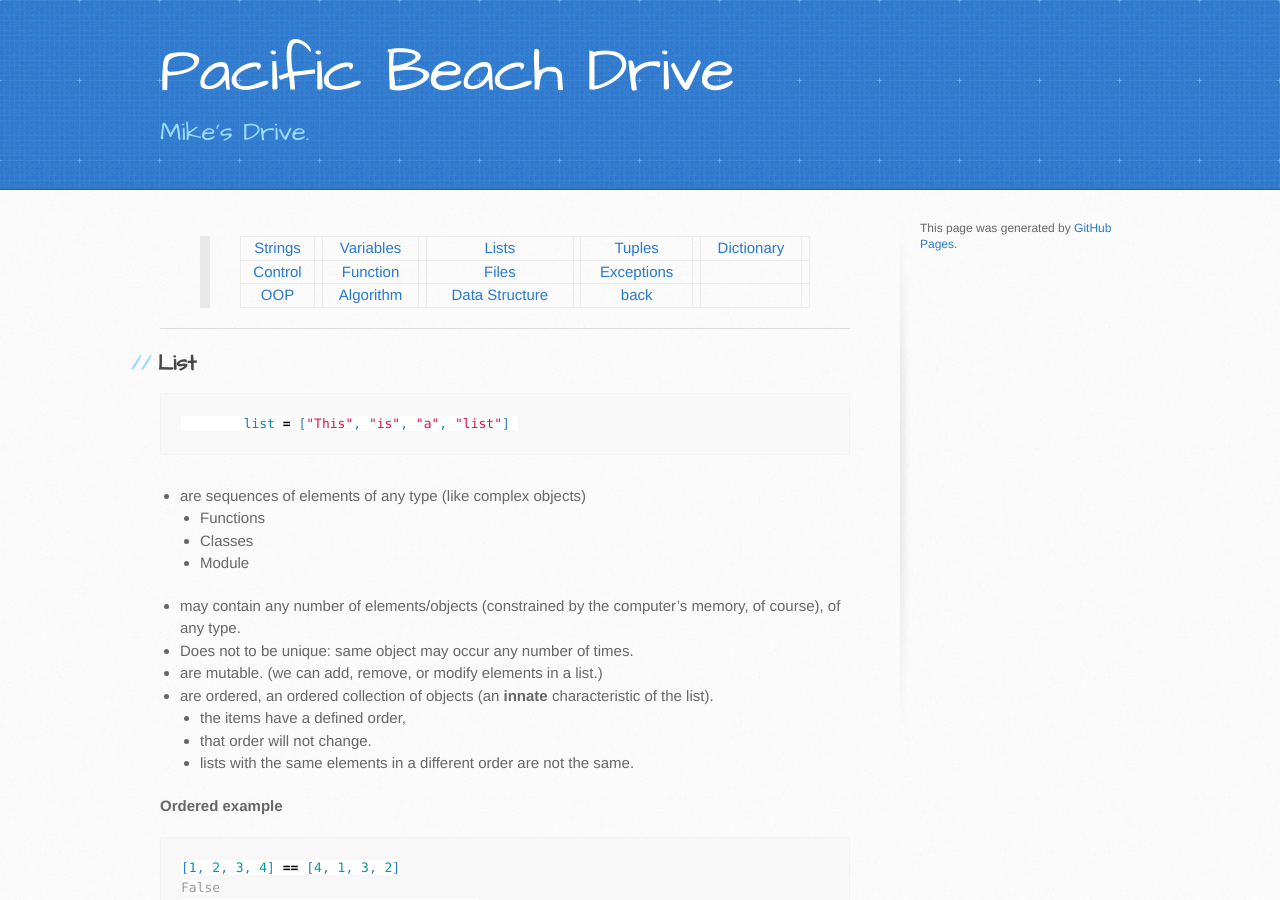
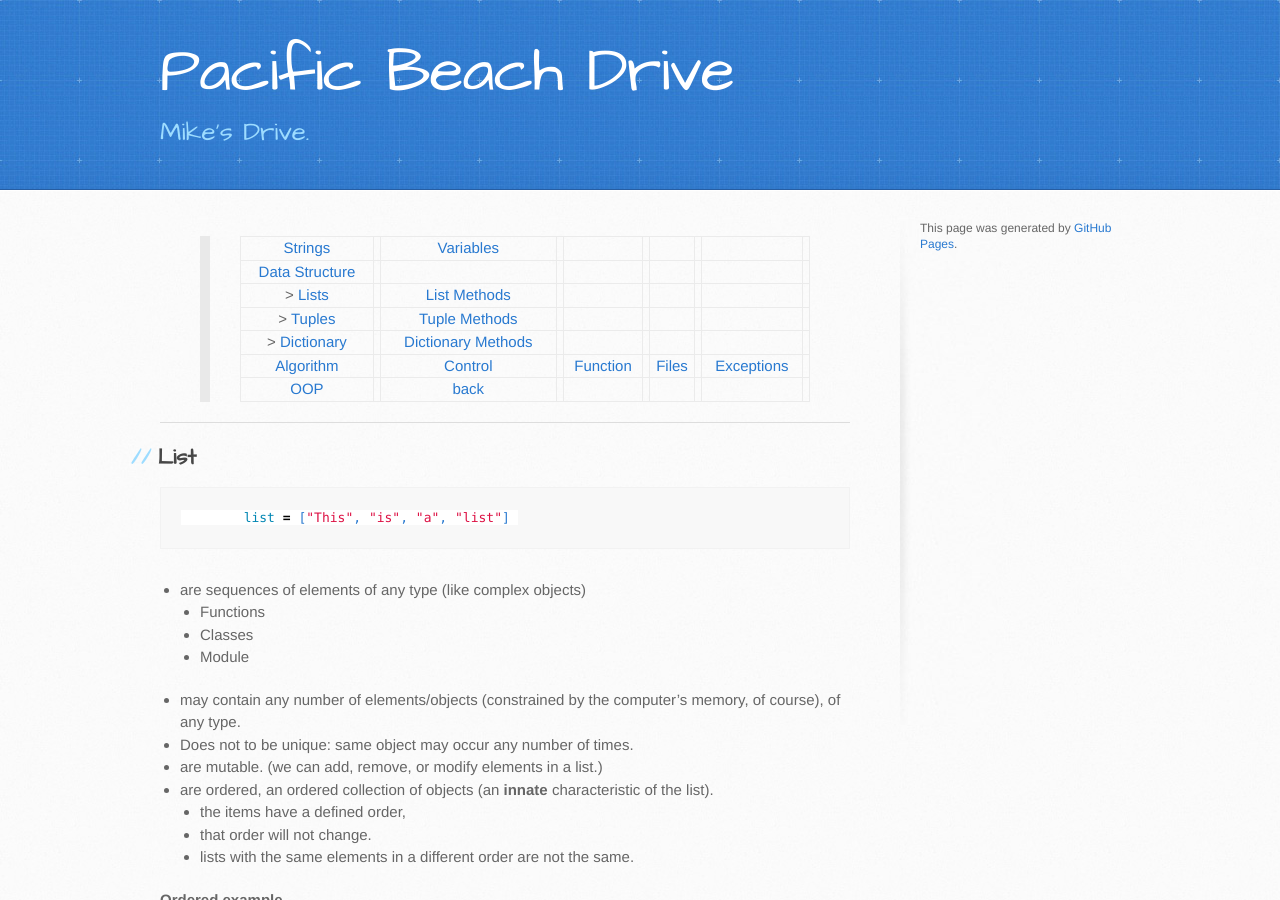
Before and after one commit to trumpfheller/trumpfheller.github.io, a Jekyll site: the page built from python/lists.md, in a window 1280 px wide and 900 px high. Built offline with Jekyll 4.4.1, drawn with Linux system fonts in a browser that asks for light colours.

Commit message:
Update lists.md

```diff
--- a/python/lists.md
+++ b/python/lists.md
@@ -2,10 +2,13 @@
 title: Lists
 layout: default
 ---
-> [Strings](./strings.html) || [Variables](./variables.html) || [Lists](./lists.html) || [Tuples](./tuples.html) || [Dictionary](./dictionary.html) ||
-> [Control](./control.html) || [Function](./function.html)|| [Files](./files.html) || [Exceptions](./exceptions.html) ||
-> [OOP](./oop.html) || [Algorithm](./algorithm.html) ||[Data Structure](./datastructure.html) ||[back](./)
-
+> [Strings](./strings.html) || [Variables](./variables.html) ||
+> [Data Structure](./datastructure.html) ||
+> > [Lists](./lists.html) || [List Methods](./listmethods.html) ||
+> > [Tuples](./tuples.html) || [Tuple Methods](./tuplemethods.html) ||
+> > [Dictionary](./dictionary.html) ||[Dictionary Methods](./dictionarymethods.html) ||
+> [Algorithm](./algorithms.html) || [Control](./control.html) || [Function](./function.html)|| [Files](./files.html) || [Exceptions](./exceptions.html) ||
+> [OOP](./oop.html) || [back](./)
 
 ***
 
```
